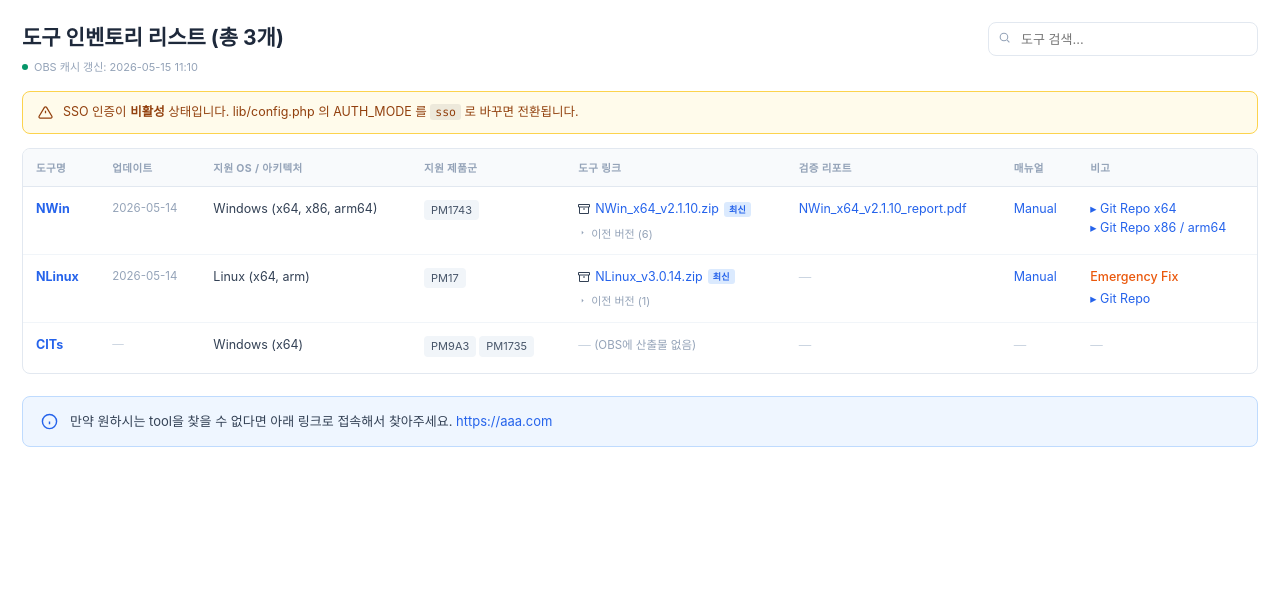
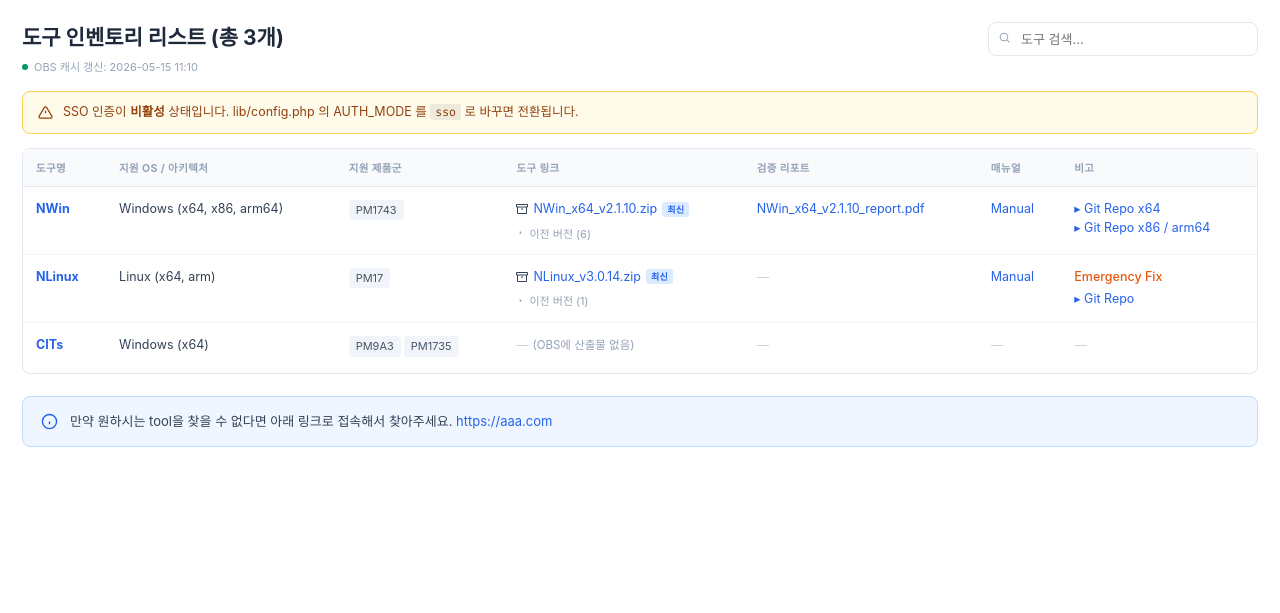
Before and after one commit to yuchoi-bb/Release, a PHP site: page /index.php?lang=ko in a window 1280 px wide. Shown: the part 51-664 px from the top of the page. Run offline with PHP 8.4, Linux system fonts and the light colour scheme.

Commit message:
업데이트 열 제거
표를 8열에서 7열로 줄였습니다.
도구명 · 지원 OS/아키텍처 · 지원 제품군 · 도구 링크 · 검증 리포트 · 매뉴얼 · 비고

OBS 최신 파일의 last_modified 로 채우던 열이라, 열과 함께 obs_summarize() 의
updated 값과 모달 안내 문구에서도 걷어냈습니다. 이전 버전 목록에는 파일별
날짜가 그대로 남아 있습니다.

Co-Authored-By: Claude Opus 5 <noreply@anthropic.com>
Claude-Session: https://claude.ai/code/session_018NWycrmUALBjh2gsfBW7HP

```diff
--- a/index.php
+++ b/index.php
@@ -116,8 +116,6 @@ try { document.documentElement.dataset.theme = localStorage.getItem('th_theme')
         ?>
             <tr data-id="<?= e($t['id']) ?>">
                 <td><span class="tool-name"><?= e($t['tool']) ?></span></td>
-
-                <td class="dim"><?= $row['updated'] ? e(fmt_date($row['updated'])) : '<span class="empty">—</span>' ?></td>
 
                 <td><?= $t['os_supported'] ? e(implode(', ', $t['os_supported'])) : '<span class="empty">—</span>' ?></td>
 
--- a/lib/obs.php
+++ b/lib/obs.php
@@ -108,7 +108,7 @@ function obs_match(array $tools, array $files): array
  * 한 도구의 파일들을 화면에 필요한 형태로 정리합니다.
  * 파일명에 버전이 없으면 히스토리를 만들 수 없으므로 업로드 시각 순으로만 세웁니다.
  *
- * @return array{latest: ?array, older: array<int,array>, report: ?array, updated: ?string}
+ * @return array{latest: ?array, older: array<int,array>, report: ?array}
  */
 function obs_summarize(array $files): array
 {
@@ -140,7 +140,6 @@ function obs_summarize(array $files): array
         'latest'  => $binaries[0] ?? null,
         'older'   => array_slice($binaries, 1),
         'report'  => $reports[0] ?? null,
-        'updated' => $binaries[0]['last_modified'] ?? null,
     ];
 }
 
--- a/lib/util.php
+++ b/lib/util.php
@@ -107,14 +107,14 @@ const I18N = [
         'f_rm_text'      => 'Remarks — note',
         'f_rm_links'     => 'Remarks — links',
         'f_locked'       => 'From OBS — not editable',
-        'f_locked_desc'  => 'Update · Tool link · Older versions · Verification report are generated by matching obs_prefix.',
+        'f_locked_desc'  => 'Tool link · Older versions · Verification report are generated by matching obs_prefix.',
         'ph_label'       => 'Label',
         'ph_url'         => 'https://...',
         'ph_multi'       => 'One per line',
         'ph_note'        => 'e.g. Emergency Fix',
         'modal_edit'     => 'Edit tool — %s',
         'modal_add'      => 'Add tool',
-        'headers'        => ['Tool', 'Update', 'OS / ARCH Supported', 'Product Supported',
+        'headers'        => ['Tool', 'OS / ARCH Supported', 'Product Supported',
                              'Tool link', 'Verification Report', 'Manual', 'Remarks'],
     ],
     'ko' => [
@@ -161,14 +161,14 @@ const I18N = [
         'f_rm_text'      => '비고 — 문구',
         'f_rm_links'     => '비고 — 링크',
         'f_locked'       => 'OBS 자동 — 수정 불가',
-        'f_locked_desc'  => '업데이트 · 도구 링크 · 이전 버전 · 검증 리포트는 obs_prefix 매칭으로 자동 생성됩니다.',
+        'f_locked_desc'  => '도구 링크 · 이전 버전 · 검증 리포트는 obs_prefix 매칭으로 자동 생성됩니다.',
         'ph_label'       => '라벨',
         'ph_url'         => 'https://...',
         'ph_multi'       => '한 줄에 하나씩',
         'ph_note'        => '예: Emergency Fix',
         'modal_edit'     => '도구 수정 — %s',
         'modal_add'      => '도구 추가',
-        'headers'        => ['도구명', '업데이트', '지원 OS / 아키텍처', '지원 제품군',
+        'headers'        => ['도구명', '지원 OS / 아키텍처', '지원 제품군',
                              '도구 링크', '검증 리포트', '매뉴얼', '비고'],
     ],
 ];
```
